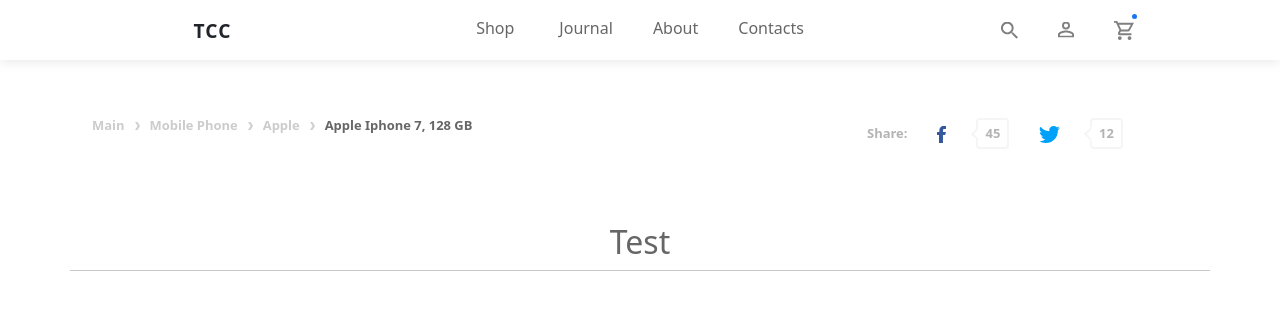
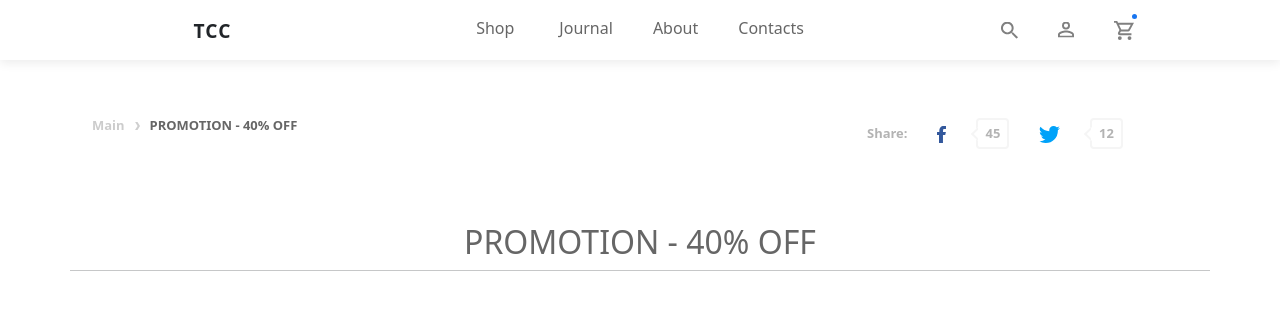
Before and after one commit to TCC-comparacao-entre-ssr-e-csr/SSR, a React (Create React App) app in the folder csr/: page / in a window 1280 px wide. Shown: the top 312 px of the page. Built offline with nearby package versions, Linux system fonts and the light colour scheme; no server answers.

Commit message:
refactor: change texts to PROMOTION - 40% OFF

```diff
--- a/csr/src/App.js
+++ b/csr/src/App.js
@@ -13,7 +13,7 @@
     <div className="App">
       <Header />
       <Breadcrumb />
-      <TitleCategory category="Test" />
+      <TitleCategory category="PROMOTION - 40% OFF" />
       <FilterNavbar />
       <ProductsSection />
       <Footer />
--- a/csr/src/components/Breadcrumb/index.js
+++ b/csr/src/components/Breadcrumb/index.js
@@ -11,15 +11,7 @@
             </li>
             <li>
               <img src="/images/breadcrumb.svg" alt="" />
-              <h4>Mobile Phone</h4>
-            </li>
-            <li>
-              <img src="/images/breadcrumb.svg" alt="" />
-              <h4>Apple</h4>
-            </li>
-            <li>
-              <img src="/images/breadcrumb.svg" alt="" />
-              <h4 className="active">Apple Iphone 7, 128 GB</h4>
+              <h4 className="active">PROMOTION - 40% OFF</h4>
             </li>
           </ul>
         </div>
```
